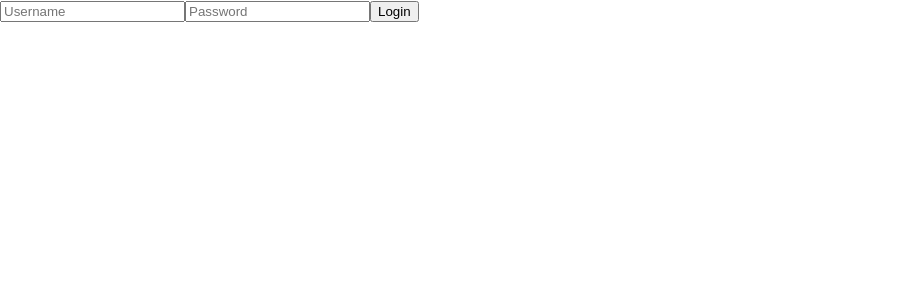
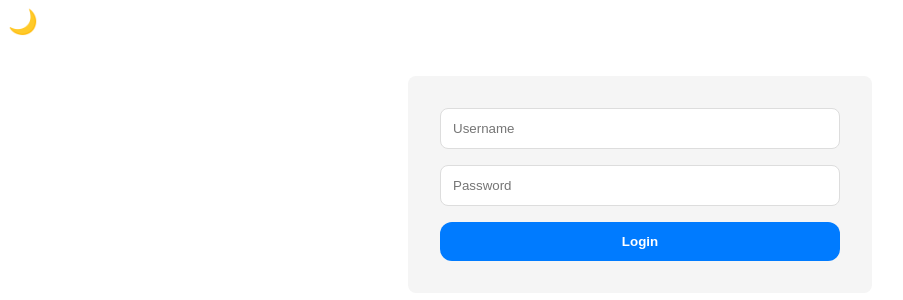
Before and after one commit to Misha00025/frontend-new, a React (Create React App) app: page / in a window 1280 px wide. Shown: the top 300 px of the page, without its empty margins (0-903 px from the left). Built offline with nearby package versions, Linux system fonts and the light colour scheme.

Commit message:
feat: add themes

```diff
--- a/src/App.tsx
+++ b/src/App.tsx
@@ -1,5 +1,6 @@
 import React from 'react';
 import { AuthProvider, useAuth } from './contexts/AuthContext';
+import { ThemeProvider } from './contexts/ThemeContext';
 import Login from './pages/Login';
 import Dashboard from './pages/Dashboard';
 
@@ -10,9 +11,11 @@ const AppContent: React.FC = () => {
 
 const App: React.FC = () => {
   return (
+  <ThemeProvider>
     <AuthProvider>
       <AppContent />
     </AuthProvider>
+  </ThemeProvider>
   );
 };
 
--- /dev/null
+++ b/src/components/ThemeToggle/ThemeToggle.module.css
@@ -0,0 +1,13 @@
+.toggle {
+    background: none;
+    border: none;
+    font-size: 1.5rem;
+    cursor: pointer;
+    padding: 0.5rem;
+    border-radius: 50%;
+    transition: var(--transition);
+  }
+
+  .toggle:hover {
+    background-color: var(--bg-secondary);
+  }
--- /dev/null
+++ b/src/components/ThemeToggle/ThemeToggle.tsx
@@ -0,0 +1,15 @@
+import React from 'react';
+import { useTheme } from '../../contexts/ThemeContext';
+import styles from './ThemeToggle.module.css';
+
+const ThemeToggle: React.FC = () => {
+  const { theme, toggleTheme } = useTheme();
+
+  return (
+    <button className={styles.toggle} onClick={toggleTheme}>
+      {theme === 'light' ? '🌙' : '☀️'}
+    </button>
+  );
+};
+
+export default ThemeToggle;
--- /dev/null
+++ b/src/contexts/ThemeContext.tsx
@@ -0,0 +1,40 @@
+import React, { createContext, useContext, useState, useEffect } from 'react';
+
+type Theme = 'light' | 'dark';
+
+interface ThemeContextType {
+  theme: Theme;
+  toggleTheme: () => void;
+}
+
+const ThemeContext = createContext<ThemeContextType | undefined>(undefined);
+
+export const ThemeProvider: React.FC<{ children: React.ReactNode }> = ({ children }) => {
+  const [theme, setTheme] = useState<Theme>(() => {
+    const savedTheme = localStorage.getItem('theme');
+    return (savedTheme as Theme) || 'light';
+  });
+
+  useEffect(() => {
+    localStorage.setItem('theme', theme);
+    document.documentElement.setAttribute('data-theme', theme);
+  }, [theme]);
+
+  const toggleTheme = () => {
+    setTheme(prev => prev === 'light' ? 'dark' : 'light');
+  };
+
+  return (
+    <ThemeContext.Provider value={{ theme, toggleTheme }}>
+      {children}
+    </ThemeContext.Provider>
+  );
+};
+
+export const useTheme = () => {
+  const context = useContext(ThemeContext);
+  if (context === undefined) {
+    throw new Error('useTheme must be used within a ThemeProvider');
+  }
+  return context;
+};
--- a/src/index.tsx
+++ b/src/index.tsx
@@ -1,8 +1,8 @@
 import React from 'react';
 import ReactDOM from 'react-dom/client';
-import './index.css';
 import App from './App';
 import reportWebVitals from './reportWebVitals';
+import './styles/globals.css';
 
 const root = ReactDOM.createRoot(
   document.getElementById('root') as HTMLElement
--- a/src/pages/Login.tsx
+++ b/src/pages/Login.tsx
@@ -1,5 +1,9 @@
 import React, { useState } from 'react';
 import { useAuth } from '../hooks/useAuth';
+import ThemeToggle from '../components/ThemeToggle/ThemeToggle';
+import buttonStyles from '../styles/components/Button.module.css';
+import inputStyles from '../styles/components/Input.module.css';
+import '../styles/globals.css';
 
 const Login: React.FC = () => {
   const [username, setUsername] = useState('');
@@ -16,21 +20,28 @@ const Login: React.FC = () => {
   };
 
   return (
-    <form onSubmit={handleSubmit}>
+    <div>
+      <ThemeToggle />
+      <form className="form" onSubmit={handleSubmit}>
         <input
+          className={inputStyles.input}
           type="text"
           placeholder="Username"
           value={username}
           onChange={(e) => setUsername(e.target.value)}
         />
         <input
+          className={inputStyles.input}
           type="password"
           placeholder="Password"
           value={password}
           onChange={(e) => setPassword(e.target.value)}
         />
-      <button type="submit">Login</button>
+        <button className={buttonStyles.button} type="submit">
+          Login
+        </button>
       </form>
+    </div>
   );
 };
 
--- /dev/null
+++ b/src/styles/components/Button.module.css
@@ -0,0 +1,19 @@
+.button {
+    border-radius: var(--border-radius-lg);
+    padding: 0.75rem 1.5rem;
+    border: none;
+    background-color: var(--accent-color);
+    color: white;
+    font-weight: 600;
+    cursor: pointer;
+    transition: var(--transition);
+  }
+
+  .button:hover {
+    opacity: 0.9;
+    transform: translateY(-1px);
+  }
+
+  .button:active {
+    transform: translateY(0);
+  }
--- /dev/null
+++ b/src/styles/components/Input.module.css
@@ -0,0 +1,14 @@
+.input {
+    border-radius: var(--border-radius-md);
+    padding: 0.75rem;
+    border: 1px solid var(--border-color);
+    background-color: var(--bg-primary);
+    color: var(--text-primary);
+    transition: var(--transition);
+  }
+
+  .input:focus {
+    outline: none;
+    border-color: var(--accent-color);
+    box-shadow: 0 0 0 2px rgba(0, 123, 255, 0.25);
+  }
--- /dev/null
+++ b/src/styles/globals.css
@@ -0,0 +1,49 @@
+:root {
+    /* Общие переменные */
+    --border-radius-sm: 4px;
+    --border-radius-md: 8px;
+    --border-radius-lg: 12px;
+    --transition: all 0.3s ease;
+  }
+
+  /* Светлая тема */
+  [data-theme="light"] {
+    --bg-primary: #ffffff;
+    --bg-secondary: #f5f5f5;
+    --text-primary: #333333;
+    --text-secondary: #666666;
+    --accent-color: #007bff;
+    --border-color: #dddddd;
+  }
+
+  /* Тёмная тема */
+  [data-theme="dark"] {
+    --bg-primary: #1a1a1a;
+    --bg-secondary: #2d2d2d;
+    --text-primary: #ffffff;
+    --text-secondary: #cccccc;
+    --accent-color: #4da6ff;
+    --border-color: #444444;
+  }
+
+  /* Базовые стили */
+  body {
+    background-color: var(--bg-primary);
+    color: var(--text-primary);
+    transition: var(--transition);
+    margin: 0;
+    padding: 0;
+    font-family: -apple-system, BlinkMacSystemFont, 'Segoe UI', 'Roboto', sans-serif;
+  }
+
+  /* Стили для формы */
+  .form {
+    display: flex;
+    flex-direction: column;
+    gap: 1rem;
+    max-width: 400px;
+    margin: 2rem auto;
+    padding: 2rem;
+    background-color: var(--bg-secondary);
+    border-radius: var(--border-radius-md);
+  }
```
Lines whose indentation alone changed are shown as unchanged.
